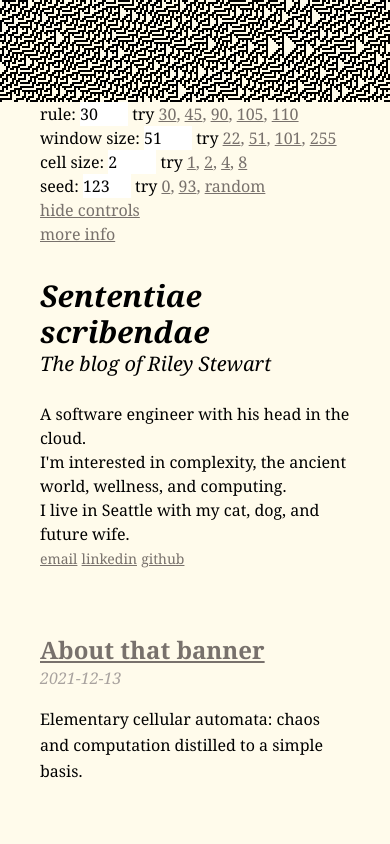
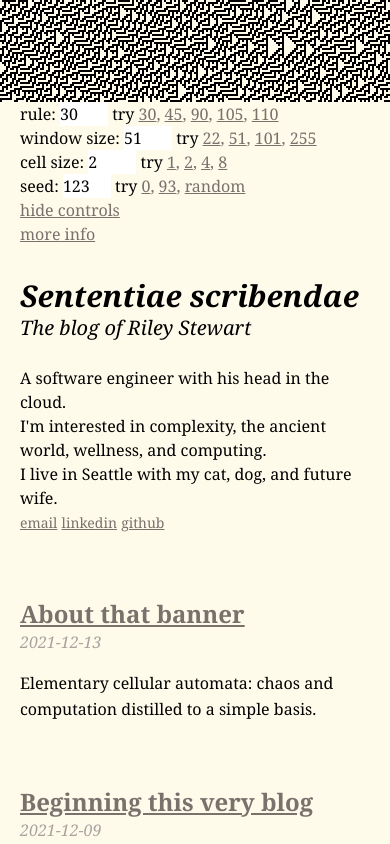
Before and after one commit to ristew/blog, a Next.js app: page / in a window 390 px wide. Both pictures are taken after a click on the element 195 px from the left and 51 px from the top of the page. Shown: the top 844 px of the page. Built offline with nearby package versions, Linux system fonts and the light colour scheme.

Commit message:
half mobile side margins

```diff
--- a/components/banner.js
+++ b/components/banner.js
@@ -115,7 +115,7 @@ export default function Banner() {
         setShowInfo(!showInfo);
       }} height={height}>
       </canvas>
-      <div id="banner-info" className="md:ml-20 ml-10 font-serif h-full" hidden={!showInfo}>
+      <div id="banner-info" className="md:ml-20 ml-5 font-serif h-full" hidden={!showInfo}>
         <ValueChanger name="rule" value={rule} setter={setRule} presets={[30, 45, 90, 105, 110]} />
         <ValueChanger name="window size" value={windowSize} setter={setWindowSize} presets={[22, 51, 101, 255]} />
         <ValueChanger name="cell size" value={bs} setter={setBs} presets={[1, 2, 4, 8]} />
--- a/components/layout.js
+++ b/components/layout.js
@@ -7,7 +7,7 @@ export default function Layout({ preview, children }) {
   return (
     <div>
       <Meta />
-      <div id="layout-content" className="font-serif bg-amber-50 pl-10 pr-10 md:pl-20 md:pr-20">
+      <div id="layout-content" className="font-serif bg-amber-50 pl-5 pr-5 md:pl-20 md:pr-20">
         <main>
           {children}
         </main>
```
